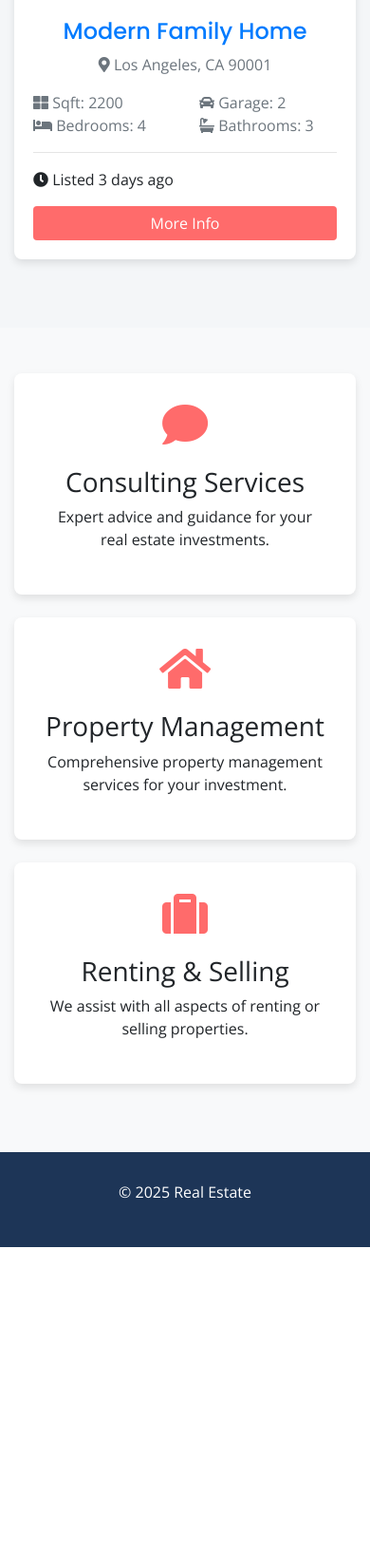
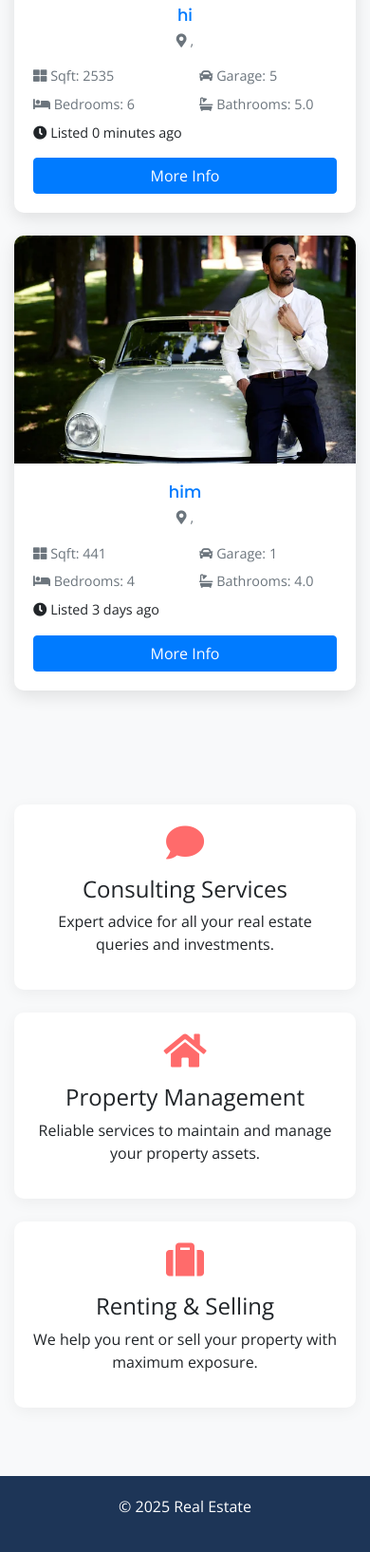
Before and after one commit to himanshun0002/coupon, a Django app: page /main_page/realindex in a window 390 px wide. Shown: the part 1352-2986 px from the top of the page at 95% size. Before the commit the page ends 2665 px from the top, so only its background shows below. Run offline with Django 5.2, Linux system fonts and the light colour scheme; data comes from the database, SQL or seed files in the repository; both versions use the stored data as it was after the commit; some libraries are stand-ins or nearby versions.

Commit message:
09-05-2025

```diff
--- a/realwebsite_code/main_page/urls.py
+++ b/realwebsite_code/main_page/urls.py
@@ -103,7 +103,6 @@ urlpatterns = [
 
     path('realtor_list', views.realtor_list, name='realtor_list'),
 
-    path('realtors_dashboard',views.realtors_admin,name ='realtors_admin'),
     path('create/', views.realtor_create, name='realtor_create'),
     path('edit/<int:pk>/', views.realtor_edit, name='realtor_edit'),
     path('delete/<int:pk>/', views.realtor_delete, name='realtor_delete'),
@@ -116,7 +115,14 @@ urlpatterns = [
     path('listings', views.listings, name='listings'),
     path('<int:listing_id>', views.listing, name='listing'),
     path('search', views.search, name='search'),
+    path('realtors_dashboard',views.realtors_admin,name ='realtors_admin'),
 
+
+
+
+
+
+    path('retalor_role', views.retalor_role_based_redirect, name='retalor_role_based_redirect'),
     path('realindex',views.realindex,name ='realindex'),
     path('about',views.about,name ='about'),
 
--- a/realwebsite_code/main_page/views.py
+++ b/realwebsite_code/main_page/views.py
@@ -1278,14 +1278,20 @@ def shop_role_based_redirect(request):
 
 
 
-
-from django.shortcuts import render
-
-# Create your views here.
-
+from .models import Listing, Realtor
 
 def realtors_admin(request):
-    return render(request, "main_page/realtors_admin.html")
+    total_listings = Listing.objects.count()
+    total_realtors = Realtor.objects.count()
+    recent_listings = Listing.objects.order_by('-list_date')[:5]
+
+    context = {
+        'total_listings': total_listings,
+        'total_realtors': total_realtors,
+        'recent_listings': recent_listings,
+    }
+
+    return render(request, "main_page/realtors_admin.html", context)
 
 
 
@@ -1550,6 +1556,23 @@ def search(request):
 
 
 
+from django.shortcuts import redirect
+from django.contrib.auth.decorators import login_required
+
+@login_required
+def retalor_role_based_redirect(request):
+    user = request.user
+
+    if user.role == "manager":
+        return redirect('realtors_admin')
+    elif user.role == "user":
+        return redirect('realindex')
+    else:
+        # You can customize for admin or unknown roles
+        return redirect('realindex')  # Or raise an error / show message
+
+
+
 
 
 from django.shortcuts import render
--- a/realwebsite_code/templates/main_page/index.html
+++ b/realwebsite_code/templates/main_page/index.html
@@ -1,44 +1,48 @@
+{% load static %}
+
 <!DOCTYPE html>
 <html lang="en">
   <head>
-  <meta charset="UTF-8">
-  <meta name="viewport" content="width=device-width, initial-scale=1">
+    <meta charset="UTF-8" />
+    <meta name="viewport" content="width=device-width, initial-scale=1" />
     <title>Welcome | Property Listings</title>
 
-  <!-- Bootstrap CSS (CDN) -->
-  <link href="https://stackpath.bootstrapcdn.com/bootstrap/4.5.2/css/bootstrap.min.css" rel="stylesheet">
+    <!-- Bootstrap CSS -->
+    <link href="https://stackpath.bootstrapcdn.com/bootstrap/4.5.2/css/bootstrap.min.css" rel="stylesheet" />
 
     <!-- Google Fonts -->
-  <link href="https://fonts.googleapis.com/css2?family=Open+Sans:wght@400;600&family=Poppins:wght@300;500&display=swap" rel="stylesheet">
+    <link href="https://fonts.googleapis.com/css2?family=Open+Sans:wght@400;600&family=Poppins:wght@300;500&display=swap" rel="stylesheet" />
 
     <!-- Font Awesome -->
-  <link href="https://cdnjs.cloudflare.com/ajax/libs/font-awesome/5.15.4/css/all.min.css" rel="stylesheet">
+    <link href="https://cdnjs.cloudflare.com/ajax/libs/font-awesome/5.15.4/css/all.min.css" rel="stylesheet" />
 
     <style>
       body {
         font-family: 'Open Sans', sans-serif;
-      background-color: #f4f6f8;
+        background-color: #f8f9fa;
       }
 
       #top-bar {
-      background-color: #1D3557;
-      padding: 15px 0;
+        background-color: #1d3557;
+        color: white;
+        padding: 10px 0;
       }
 
       #top-bar .social a {
         color: white;
         font-size: 18px;
-      margin: 0 10px;
+        margin: 0 8px;
       }
 
       #top-bar .social a:hover {
-      color: #FFD700;
+        color: #ffd700;
       }
 
       #showcase {
-      background: linear-gradient(45deg, #1D3557, #4AB8A1, #F4A261);
+        background: linear-gradient(135deg, #1d3557, #4ab8a1);
         color: white;
-      padding: 60px 0;
+        padding: 80px 0 60px;
+        text-align: center;
       }
 
       #showcase h1 {
@@ -46,99 +50,133 @@
         font-weight: 600;
       }
 
-    .carousel-item img {
-      height: 400px;
-      object-fit: cover;
+      .search-form {
+        background-color: white;
+        padding: 30px;
+        border-radius: 12px;
+        box-shadow: 0 5px 20px rgba(0, 0, 0, 0.1);
+        margin-top: 30px;
+      }
+
+      .search-form input,
+      .search-form select {
+        border-radius: 30px;
+        margin-bottom: 15px;
+        padding: 12px 20px;
+      }
+
+      .search-form button {
+        border-radius: 30px;
+        padding: 12px;
+        background-color: #ff6b6b;
+        border: none;
+        width: 100%;
+        color: white;
+        font-weight: bold;
+        transition: background 0.3s;
+      }
+
+      .search-form button:hover {
+        background-color: #e63946;
       }
 
       .card {
         border: none;
-      border-radius: 8px;
-      box-shadow: 0 4px 8px rgba(0,0,0,0.1);
-      transition: transform 0.3s ease, box-shadow 0.3s ease;
+        border-radius: 10px;
+        box-shadow: 0 6px 18px rgba(0, 0, 0, 0.1);
+        transition: transform 0.3s ease;
       }
 
       .card:hover {
-      transform: translateY(-10px);
-      box-shadow: 0 10px 20px rgba(0,0,0,0.1);
+        transform: translateY(-8px);
+      }
+
+      .card img {
+        height: 240px;
+        object-fit: cover;
+        border-top-left-radius: 10px;
+        border-top-right-radius: 10px;
       }
 
       .listing-heading h4 {
         font-family: 'Poppins', sans-serif;
         font-weight: 500;
+        margin-bottom: 5px;
       }
 
-    .btn-primary {
-      background-color: #FF6B6B;
-      border: none;
+      .service-box {
+        background-color: white;
+        padding: 25px;
+        border-radius: 10px;
+        box-shadow: 0 4px 16px rgba(0, 0, 0, 0.05);
+        transition: 0.3s ease-in-out;
       }
 
-    .btn-primary:hover {
-      background-color: #E63946;
+      .service-box:hover {
+        transform: translateY(-5px);
+      }
+
+      .service-box i {
+        font-size: 2.5rem;
+        color: #ff6b6b;
+        margin-bottom: 15px;
       }
 
       #main-footer {
-      background-color: #1D3557;
+        background-color: #1d3557;
         color: white;
-      padding: 30px 0;
+        padding: 20px 0;
+      }
+      @media (max-width: 768px) {
+        #top-bar .row > div {
+          text-align: center !important;
+          margin-bottom: 10px;
         }
 
-    .search-form input, .search-form select {
-      border-radius: 50px;
-      margin-bottom: 15px;
-      padding: 15px;
-      font-size: 16px;
+        .search-form .form-row > .col-md-4,
+        .search-form .form-row > .col-md-6 {
+          margin-bottom: 10px;
         }
 
-    .search-form button {
-      border-radius: 50px;
-      padding: 15px;
-      font-size: 16px;
-      width: 100%;
-      background-color: #FF6B6B;
-      border: none;
-      color: white;
+        .search-form {
+          padding: 20px;
         }
 
-    .search-form button:hover {
-      background-color: #E63946;
+        .navbar-nav {
+          text-align: center;
+        }
+
+        .navbar-nav .nav-item {
+          margin: 10px 0;
+        }
+
+        .listing-heading h4 {
+          font-size: 1.1rem;
+        }
+
+        .card-body p,
+        .card-body div {
+          font-size: 0.9rem;
         }
 
         .service-box {
-      box-shadow: 0 4px 8px rgba(0,0,0,0.1);
-      border-radius: 8px;
-      padding: 30px;
-      background-color: white;
-      transition: transform 0.3s ease;
+          padding: 20px;
         }
-
-    .service-box:hover {
-      transform: translateY(-10px);
-      box-shadow: 0 10px 20px rgba(0,0,0,0.1);
       }
-
-    .service-box i {
-      color: #FF6B6B;
-      font-size: 3rem;
-      margin-bottom: 20px;
-    }
-
     </style>
   </head>
   <body>
-
     <!-- Top Bar -->
     <section id="top-bar">
       <div class="container">
-      <div class="row">
-        <div class="col-md-4">
+        <div class="row text-center text-md-left">
+          <div class="col-md-4 mb-2 mb-md-0">
             <i class="fas fa-phone"></i> +91 1234567890
           </div>
-        <div class="col-md-4">
+          <div class="col-md-4 mb-2 mb-md-0">
             <i class="fas fa-envelope-open"></i> contact@realestate.com
           </div>
-        <div class="col-md-4 text-right">
-          <div class="social">
+          <div class="col-md-4 social">
             <a href="#"><i class="fab fa-twitter"></i></a>
             <a href="#"><i class="fab fa-facebook"></i></a>
             <a href="#"><i class="fab fa-linkedin"></i></a>
@@ -147,57 +185,60 @@
           </div>
         </div>
       </div>
-    </div>
     </section>
 
     <!-- Navbar -->
     <nav class="navbar navbar-expand-lg navbar-dark bg-primary sticky-top">
       <div class="container">
-      <a class="navbar-brand" href="#">
-        <img src="https://via.placeholder.com/150" class="logo" alt="Logo">
-      </a>
-      <button class="navbar-toggler" type="button" data-toggle="collapse" data-target="#navbarNavAltMarkup">
-        <span class="navbar-toggler-icon"></span>
-      </button>
-      <div class="collapse navbar-collapse" id="navbarNavAltMarkup">
+        <a class="navbar-brand" href="#"><img src="{% static 'userside_desktop/logo.png' %}" alt="Logo" height="50" /></a>
+        <button class="navbar-toggler" type="button" data-toggle="collapse" data-target="#mainNavbar"><span class="navbar-toggler-icon"></span></button>
+
+        <div class="collapse navbar-collapse" id="mainNavbar">
           <ul class="navbar-nav ml-auto">
-          <li class="nav-item active">
-            <a class="nav-link" href="#">Home</a>
+            <li class="nav-item{% if request.path == '/' %} active{% endif %}">
+              <a class="nav-link" href="{% url 'pre_home_screen' %}">Home</a>
             </li>
             <li class="nav-item">
-            <a class="nav-link" href="#">About</a>
-          </li>
-          <li class="nav-item">
-            <a class="nav-link" href="#">Listings</a>
+              <a class="nav-link" href="{% url 'about' %}">About</a>
             </li>
             <li class="nav-item">
               <a class="nav-link" href="#">Contact</a>
             </li>
-          <li class="nav-item">
-            <a class="nav-link" href="#">Login</a>
+            {% if user.is_authenticated %}
+              <li class="nav-item d-flex align-items-center mx-2">
+                <img src="{% static 'honor_Side_image/defualt_logo.png' %}" class="rounded-circle" width="30" height="30" />
+                <span class="text-white ml-2">Hi, {{ user.username }}</span>
               </li>
               <li class="nav-item">
-            <a class="nav-link" href="#">Register</a>
+                <a class="nav-link" href="{% url 'logout_view' %}">Log Out</a>
               </li>
+            {% else %}
+              <li class="nav-item">
+                <a class="nav-link" href="{% url 'login' %}">Log In</a>
+              </li>
+              <li class="nav-item">
+                <a class="nav-link" href="{% url 'verify_login_otp' %}">Sign Up</a>
+              </li>
+            {% endif %}
           </ul>
         </div>
       </div>
     </nav>
 
-  <!-- Showcase Section -->
+    <!-- Showcase -->
     <section id="showcase">
-    <div class="container text-center">
-      <h1 class="display-4 font-weight-bold mb-4">Property Searching Made Easy</h1>
-      <p class="lead mb-4">Find your dream property with just a few clicks. Start your search today!</p>
+      <div class="container">
+        <h1 class="display-4">Find Your Dream Property</h1>
+        <p class="lead">Search homes, apartments, and more — instantly.</p>
 
-      <div class="search-form">
+        <div class="search-form mx-auto mt-4">
           <form>
             <div class="form-row">
               <div class="col-md-4">
-              <input type="text" class="form-control" placeholder="Keyword (Pool, Garage, etc)">
+                <input type="text" class="form-control" placeholder="Keyword (e.g., Pool, Garage)" />
               </div>
               <div class="col-md-4">
-              <input type="text" class="form-control" placeholder="City">
+                <input type="text" class="form-control" placeholder="City" />
               </div>
               <div class="col-md-4">
                 <select class="form-control">
@@ -207,7 +248,7 @@
                 </select>
               </div>
             </div>
-          <div class="form-row mt-3">
+            <div class="form-row">
               <div class="col-md-6">
                 <select class="form-control">
                   <option selected>Bedrooms (All)</option>
@@ -223,67 +264,82 @@
                 </select>
               </div>
             </div>
-          <button class="btn btn-primary mt-4">Search Listings</button>
+            <button type="submit" class="btn btn-primary mt-3">Search Listings</button>
           </form>
         </div>
       </div>
     </section>
 
-  <!-- Listings Section -->
-  <section id="listings" class="py-5">
+    <!-- Listings -->
+    <section class="py-5">
       <div class="container">
-      <h3 class="text-center mb-5 font-weight-bold">Latest Listings</h3>
         <div class="row">
-        <!-- Sample Listing -->
+          {% for listing in listings %}
             <div class="col-md-6 col-lg-4 mb-4">
               <div class="card">
-            <img src="https://images.unsplash.com/photo-1600585154340-be6161a56a0c?q=80&w=1170" class="d-block w-100" alt="Listing Image">
+                <img src="http://127.0.0.1:8000/main_page{{ listing.photo_main.url }}" class="card-img-top" alt="{{ listing.title }}" />
                 <div class="card-body">
-              <div class="listing-heading text-center mb-3">
-                <h4 class="text-primary">Modern Family Home</h4>
-                <p class="text-muted"><i class="fas fa-map-marker-alt"></i> Los Angeles, CA 90001</p>
+                  <div class="listing-heading text-center">
+                    <h4 class="text-primary">{{ listing.title }}</h4>
+                    <p class="text-muted">
+                      <i class="fas fa-map-marker-alt"></i> {{ listing.city }}, {{ listing.state }} {{ listing.zipcode }}
+                    </p>
                   </div>
-              <div class="row text-secondary">
-                <div class="col-6"><i class="fas fa-th-large"></i> Sqft: 2200</div>
-                <div class="col-6"><i class="fas fa-car"></i> Garage: 2</div>
+                  <div class="row text-secondary mb-2">
+                    <div class="col-6">
+                      <i class="fas fa-th-large"></i> Sqft: {{ listing.sqft }}
                     </div>
-              <div class="row text-secondary">
-                <div class="col-6"><i class="fas fa-bed"></i> Bedrooms: 4</div>
-                <div class="col-6"><i class="fas fa-bath"></i> Bathrooms: 3</div>
+                    <div class="col-6">
+                      <i class="fas fa-car"></i> Garage: {{ listing.garage }}
                     </div>
-              <hr />
-              <p><i class="fas fa-clock"></i> Listed 3 days ago</p>
-              <a href="#" class="btn btn-primary btn-block">More Info</a>
+                  </div>
+                  <div class="row text-secondary mb-2">
+                    <div class="col-6">
+                      <i class="fas fa-bed"></i> Bedrooms: {{ listing.bedrooms }}
+                    </div>
+                    <div class="col-6">
+                      <i class="fas fa-bath"></i> Bathrooms: {{ listing.bathrooms }}
+                    </div>
+                  </div>
+                  <p>
+                    <i class="fas fa-clock"></i> Listed {{ listing.list_date|timesince }} ago
+                  </p>
+                  <a href="{% url 'listing_detail' listing.id %}" class="btn btn-primary btn-block">More Info</a>
                 </div>
               </div>
             </div>
+          {% empty %}
+            <div class="col-12 text-center">
+              <p>No listings found.</p>
+            </div>
+          {% endfor %}
         </div>
       </div>
     </section>
 
-  <!-- Services Section -->
+    <!-- Services -->
     <section id="services" class="py-5 bg-light">
       <div class="container">
         <div class="row text-center">
           <div class="col-md-4 mb-4">
             <div class="service-box">
               <i class="fas fa-comment"></i>
-            <h3>Consulting Services</h3>
-            <p>Expert advice and guidance for your real estate investments.</p>
+              <h4>Consulting Services</h4>
+              <p>Expert advice for all your real estate queries and investments.</p>
             </div>
           </div>
           <div class="col-md-4 mb-4">
             <div class="service-box">
               <i class="fas fa-home"></i>
-            <h3>Property Management</h3>
-            <p>Comprehensive property management services for your investment.</p>
+              <h4>Property Management</h4>
+              <p>Reliable services to maintain and manage your property assets.</p>
             </div>
           </div>
           <div class="col-md-4 mb-4">
             <div class="service-box">
               <i class="fas fa-suitcase"></i>
-            <h3>Renting & Selling</h3>
-            <p>We assist with all aspects of renting or selling properties.</p>
+              <h4>Renting & Selling</h4>
+              <p>We help you rent or sell your property with maximum exposure.</p>
             </div>
           </div>
         </div>
@@ -292,15 +348,16 @@
 
     <!-- Footer -->
     <footer id="main-footer" class="text-center">
-    <p>&copy; <span class="year"></span> Real Estate</p>
+      <p>
+        &copy; <span class="year"></span> Real Estate
+      </p>
     </footer>
 
-  <!-- Bootstrap JS and dependencies (CDN) -->
+    <!-- Scripts -->
     <script src="https://code.jquery.com/jquery-3.5.1.slim.min.js"></script>
     <script src="https://cdn.jsdelivr.net/npm/bootstrap@4.5.2/dist/js/bootstrap.bundle.min.js"></script>
     <script>
-    // Set current year for the footer
-    document.querySelector('.year').textContent = new Date().getFullYear();
+      document.querySelector('.year').textContent = new Date().getFullYear()
     </script>
   </body>
 </html>
--- a/realwebsite_code/templates/main_page/pre_home_screen.html
+++ b/realwebsite_code/templates/main_page/pre_home_screen.html
@@ -234,7 +234,7 @@
                     <div class="card-body">
                         <h4 class="card-title">Fork Resort</h4>
                         <p class="card-text text-muted">Relax and recharge at our luxury resort destinations.</p>
-                        <a href="{% url 'realtors_admin' %}" class="btn btn-primary btn-sm rounded-pill px-4">Go to Resort Page</a>
+                        <a href="{% url 'retalor_role_based_redirect' %}" class="btn btn-primary btn-sm rounded-pill px-4">Go to Resort Page</a>
                     </div>
                 </div>
             </div>
```
Also changed, not shown: realwebsite_code/templates/main_page/listing_detail.html (+29 -15 lines), realwebsite_code/templates/main_page/realtors_admin.html (+63 -145 lines), realwebsite_code/db.sqlite3, realwebsite_code/media/photos/2025/05/09/screencapture-127-0-0-1-8000-main-page-2025-05-06-19_49_23.png (added), realwebsite_code/static/userside_desktop/logo.jpeg (added), realwebsite_code/static/userside_desktop/logo.png (added). Lines whose indentation alone changed are shown as unchanged.
